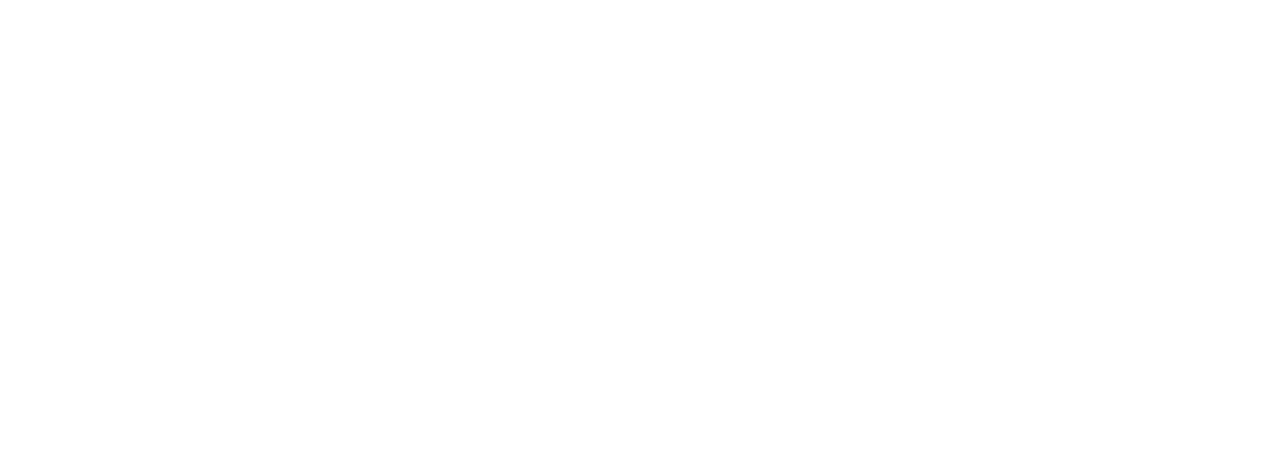
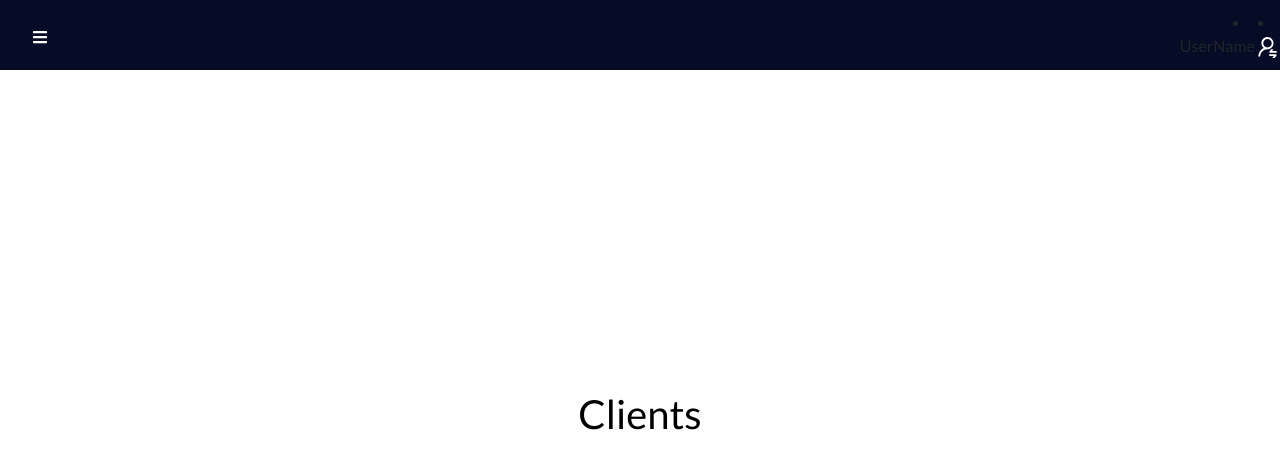
Before and after one commit to Saraediani/Application-Booking-V-1.0, a React (Create React App) app in the folder frontend/: page /dashboard/clients in a window 1280 px wide. Before the commit this address had no page. Shown: the top 468 px of the page. Built offline with nearby package versions, Linux system fonts and the light colour scheme.

Commit message:
dashboard/pages

```diff
--- a/frontend/src/App.css
+++ b/frontend/src/App.css
@@ -1,3 +1,4 @@
+@import url('https://fonts.googleapis.com/css2?family=Lato&display=swap');
 .App {
   text-align: center;
 }
@@ -22,16 +23,6 @@
   font-family: 'Lato', sans-serif;
 }
 
-.home,
-.reports,
-.products {
-  display: flex;
-  height: 90vh;
-  align-items: center;
-  justify-content: center;
-  font-size: 3rem;
-  color: black !important
-}
 
 
 
--- a/frontend/src/App.js
+++ b/frontend/src/App.js
@@ -1,21 +1,28 @@
 
 import { Route, Routes, Navigate } from 'react-router-dom';
+import './App.css';
 import Main from './components/Main';
 import Signup from './components/Signup';
 import Login from './components/Login';
-import Navbar from './components/Navbar/Navbar';
+import Navbar from './components/Navbar';
+import Clients from './pages/Clients';
+import Hotels from './pages/Hotels';
+import Owners from './pages/Owners';
+import Rooms from './pages/Rooms';
 
 function App() {
   const user = localStorage.getItem("token")
   return (
 
-
-
     <Routes>
        {user && <Route path="/"  element={<Main />} />}
 
+       <Route path="/dashboard" element={<Navbar />} />
        <Route path="/signup" element={<Signup />} />
-       <Route path="/home" element={<Navbar />} />
+       <Route path="/dashboard/clients" element={<Clients />} />
+       <Route path="/dashboard/hotels" element={<Hotels />} />
+       <Route path="/dashboard/owners" element={<Owners />} />
+       <Route path="/dashboard/rooms" element={<Rooms />} />
        <Route path="/login" element={<Login />}/>
        <Route path="/" element={<Navigate replace to="/login" />}/>
     </Routes>
--- a/frontend/src/components/Navbar/Navbar.css
+++ b/frontend/src/components/Navbar/Navbar.css
@@ -63,6 +63,10 @@
 
   }
 
+  .ul_right{
+    text-align: right;
+  }
+
   ul{
       background-color: #1a83ff;
       margin: 0;
--- a/frontend/src/components/Navbar/Navbar.jsx
+++ b/frontend/src/components/Navbar/Navbar.jsx
@@ -1,8 +1,9 @@
 import React, { useState } from 'react'
-import { FaBeer, FaBars } from 'react-icons/fa'
+import { FaBars } from 'react-icons/fa'
+import { AiOutlineClose, AiOutlineUserSwitch  } from 'react-icons/ai'
 import { Link } from 'react-router-dom'
 import { SidebarData } from './SidebarData';
-import './Navbar.css';
+import './Navbar.css'
 import { IconContext } from 'react-icons';
 
 
@@ -13,19 +14,31 @@
   const showSidebar = () => setSidebar(!sidebar);
   return (
     <>
+
+
     <IconContext.Provider value={{ color: '#fff' }}>
+        <div className='col-12 d-flex justify-content-between navbar'>
+          <Link to='#' className='menu-bars'>
+            <FaBars onClick={showSidebar} />
+          </Link>
 
-      <div className="navbar bg bg-info">
-          <Link to="#" className="menu-bars">
-              <FaBeer />
-            </Link>
+            <div className='d-flex ul_right'>
 
+                <li class="nav-item1">
+               <a class="nav-link active" href="#">UserName</a>
+            </li>
+           <li class="nav-item1">
+            <a class="nav-link" href="#"><AiOutlineUserSwitch size="25" /></a>
+           </li>
+
+
+            </div>
         </div>
-        <nav className="{sidebar ? 'nav-menu active' : 'nav-menu'}">
+        <nav className={!sidebar ? 'nav-menu' : 'nav-menu active'}>
           <ul className='nav-menu-items' onClick={showSidebar}>
             <li className='navbar-toggle'>
               <Link to='#' className='menu-bars'>
-              <FaBars onClick={showSidebar} />
+              <AiOutlineClose />
               </Link>
             </li>
 
--- a/frontend/src/components/Navbar/SidebarData.jsx
+++ b/frontend/src/components/Navbar/SidebarData.jsx
@@ -5,30 +5,29 @@
     cName: 'nav-text'
   },
   {
-    title: 'Reports',
-    path: '/reports',
+    title: 'Clients',
+    path: '/dashboard/clients',
     cName: 'nav-text'
   },
   {
-    title: 'Products',
-    path: '/products',
+    title: 'Owners',
+    path: '/dashboard/owners',
     cName: 'nav-text'
   },
   {
-    title: 'Team',
-    path: '/team',
+    title: 'Hotels',
+    path: '/dashboard/hotels',
     cName: 'nav-text'
   },
   {
-    title: 'Messages',
-    path: '/messages',
+    title: 'Rooms',
+    path: '/dashboard/rooms',
 
     cName: 'nav-text'
   },
   {
-    title: 'Support',
-    path: '/support',
-
+    title: 'Profile',
+    path: '/dashboard/profile',
     cName: 'nav-text'
   }
 ];
--- a/frontend/src/components/Navbar/index.jsx
+++ b/frontend/src/components/Navbar/index.jsx
@@ -4,7 +4,6 @@
 const Home = () => {
   return (
     <>
-
       <Navbar />
     </>
   )
--- /dev/null
+++ b/frontend/src/pages/Clients.jsx
@@ -0,0 +1,16 @@
+import React from 'react'
+import Navbar from '../components/Navbar'
+import './Pages.css'
+
+const index = () => {
+  return (
+    <>
+      <Navbar />
+      <div className='clients'>
+      <h1>Clients</h1>
+      </div>
+    </>
+  )
+}
+
+export default index
--- /dev/null
+++ b/frontend/src/pages/Hotels.jsx
@@ -0,0 +1,17 @@
+import React from 'react'
+import Navbar from '../components/Navbar'
+import './Pages.css'
+
+const Hotels = () => {
+  return (
+    <>
+      <Navbar />
+      <div className='hotels'>
+
+      <h1>Hotels</h1>
+      </div>
+    </>
+  )
+}
+
+export default Hotels
--- /dev/null
+++ b/frontend/src/pages/Owners.jsx
@@ -0,0 +1,17 @@
+import React from 'react'
+import Navbar from '../components/Navbar'
+import './Pages.css'
+
+const Owners = () => {
+  return (
+    <>
+      <Navbar />
+      <div className='owners'>
+
+      <h1>Owners</h1>
+      </div>
+    </>
+  )
+}
+
+export default Owners
--- /dev/null
+++ b/frontend/src/pages/Pages.css
@@ -0,0 +1,33 @@
+
+.clients{
+    padding: 20rem;
+    display: flex;
+    align-items: center;
+    justify-content: center;
+    font-size: 2rem;
+    color: black !important
+  }
+.owners{
+    padding: 20rem;
+    display: flex;
+    align-items: center;
+    justify-content: center;
+    font-size: 2rem;
+    color: black !important
+  }
+.hotels{
+    padding: 20rem;
+    display: flex;
+    align-items: center;
+    justify-content: center;
+    font-size: 2rem;
+    color: black !important
+  }
+.rooms {
+  padding: 20rem;
+  display: flex;
+  align-items: center;
+  justify-content: center;
+  font-size: 2rem;
+  color: black !important
+}
--- /dev/null
+++ b/frontend/src/pages/Rooms.jsx
@@ -0,0 +1,20 @@
+import React from 'react'
+import Navbar from '../components/Navbar'
+import './Pages.css'
+
+
+
+const Rooms = () => {
+  return (
+    <>
+      <Navbar />
+
+      <div className='rooms'>
+
+       <h1>Rooms</h1>
+      </div>
+    </>
+  )
+}
+
+export default Rooms
```
Also changed, not shown: frontend/src/index.css (line endings or trailing spaces).
